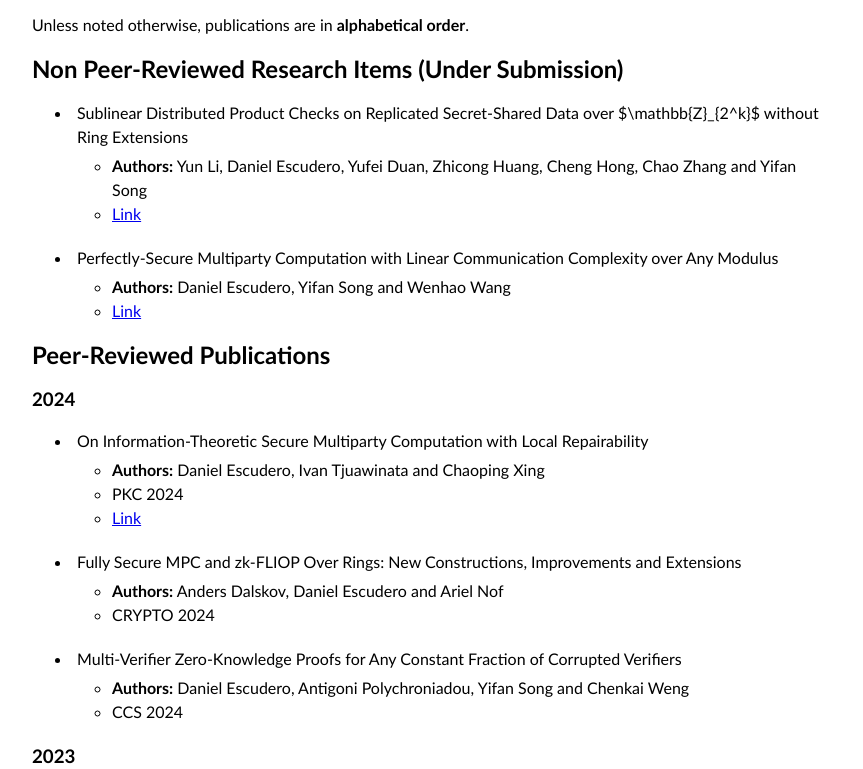
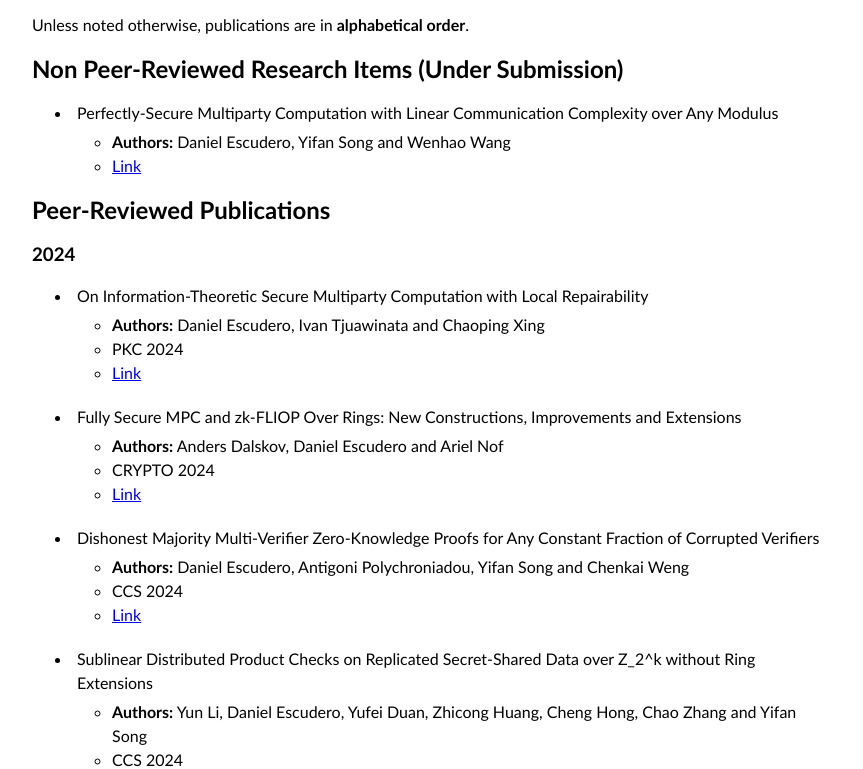
Before and after one commit to deescuderoo/deescuderoo.github.io, a plain HTML site: page publications/index.html in a window 1280 px wide. Shown: the part 184-953 px from the top of the page, without its empty margins (208-1071 px from the left). Drawn offline with Linux system fonts and the light colour scheme.

Commit message:
Aug 2024

```diff
--- a/index.xml
+++ b/index.xml
@@ -33,7 +33,7 @@
       <link>https://deescuderoo.github.io/publications/</link>
       <pubDate>Mon, 01 Jan 0001 00:00:00 +0000</pubDate>
       <guid>https://deescuderoo.github.io/publications/</guid>
-      <description>Unless noted otherwise, publications are in alphabetical order.&#xA;Non Peer-Reviewed Research Items (Under Submission) Sublinear Distributed Product Checks on Replicated Secret-Shared Data over $\mathbb{Z}_{2^k}$ without Ring Extensions&#xA;Authors: Yun Li, Daniel Escudero, Yufei Duan, Zhicong Huang, Cheng Hong, Chao Zhang and Yifan Song Link Perfectly-Secure Multiparty Computation with Linear Communication Complexity over Any Modulus&#xA;Authors: Daniel Escudero, Yifan Song and Wenhao Wang Link Peer-Reviewed Publications 2024 On Information-Theoretic Secure Multiparty Computation with Local Repairability</description>
+      <description>Unless noted otherwise, publications are in alphabetical order.&#xA;Non Peer-Reviewed Research Items (Under Submission) Perfectly-Secure Multiparty Computation with Linear Communication Complexity over Any Modulus&#xA;Authors: Daniel Escudero, Yifan Song and Wenhao Wang Link Peer-Reviewed Publications 2024 On Information-Theoretic Secure Multiparty Computation with Local Repairability&#xA;Authors: Daniel Escudero, Ivan Tjuawinata and Chaoping Xing PKC 2024 Link Fully Secure MPC and zk-FLIOP Over Rings: New Constructions, Improvements and Extensions&#xA;Authors: Anders Dalskov, Daniel Escudero and Ariel Nof CRYPTO 2024 Link Dishonest Majority Multi-Verifier Zero-Knowledge Proofs for Any Constant Fraction of Corrupted Verifiers</description>
     </item>
     <item>
       <title>Seminar</title>
--- a/publications/index.html
+++ b/publications/index.html
@@ -52,13 +52,6 @@ Non Peer-Reviewed Research Items (Under Submission)
 <div id="outline-text-headline-1" class="outline-text-2">
 <ul>
 <li>
-<p>Sublinear Distributed Product Checks on Replicated Secret-Shared Data over $\mathbb{Z}_{2^k}$ without Ring Extensions</p>
-<ul>
-<li><strong>Authors:</strong> Yun Li, Daniel Escudero, Yufei Duan, Zhicong Huang, Cheng Hong, Chao Zhang and Yifan Song</li>
-<li><a href="https://eprint.iacr.org/2024/700">Link</a></li>
-</ul>
-</li>
-<li>
 <p>Perfectly-Secure Multiparty Computation with Linear Communication Complexity over Any Modulus</p>
 <ul>
 <li><strong>Authors:</strong> Daniel Escudero, Yifan Song and Wenhao Wang</li>
@@ -92,13 +85,23 @@ Peer-Reviewed Publications
 <ul>
 <li><strong>Authors:</strong> Anders Dalskov, Daniel Escudero and Ariel Nof</li>
 <li>CRYPTO 2024</li>
+<li><a href="https://eprint.iacr.org/2024/837">Link</a></li>
 </ul>
 </li>
 <li>
-<p>Multi-Verifier Zero-Knowledge Proofs for Any Constant Fraction of Corrupted Verifiers</p>
+<p>Dishonest Majority Multi-Verifier Zero-Knowledge Proofs for Any Constant Fraction of Corrupted Verifiers</p>
 <ul>
 <li><strong>Authors:</strong> Daniel Escudero, Antigoni Polychroniadou, Yifan Song and Chenkai Weng</li>
 <li>CCS 2024</li>
+<li><a href="https://eprint.iacr.org/2024/997">Link</a></li>
+</ul>
+</li>
+<li>
+<p>Sublinear Distributed Product Checks on Replicated Secret-Shared Data over Z_2^k without Ring Extensions</p>
+<ul>
+<li><strong>Authors:</strong> Yun Li, Daniel Escudero, Yufei Duan, Zhicong Huang, Cheng Hong, Chao Zhang and Yifan Song</li>
+<li>CCS 2024</li>
+<li><a href="https://eprint.iacr.org/2024/700">Link</a></li>
 </ul>
 </li>
 </ul>
```
Also changed, not shown: index.html (+1 -1 lines).
